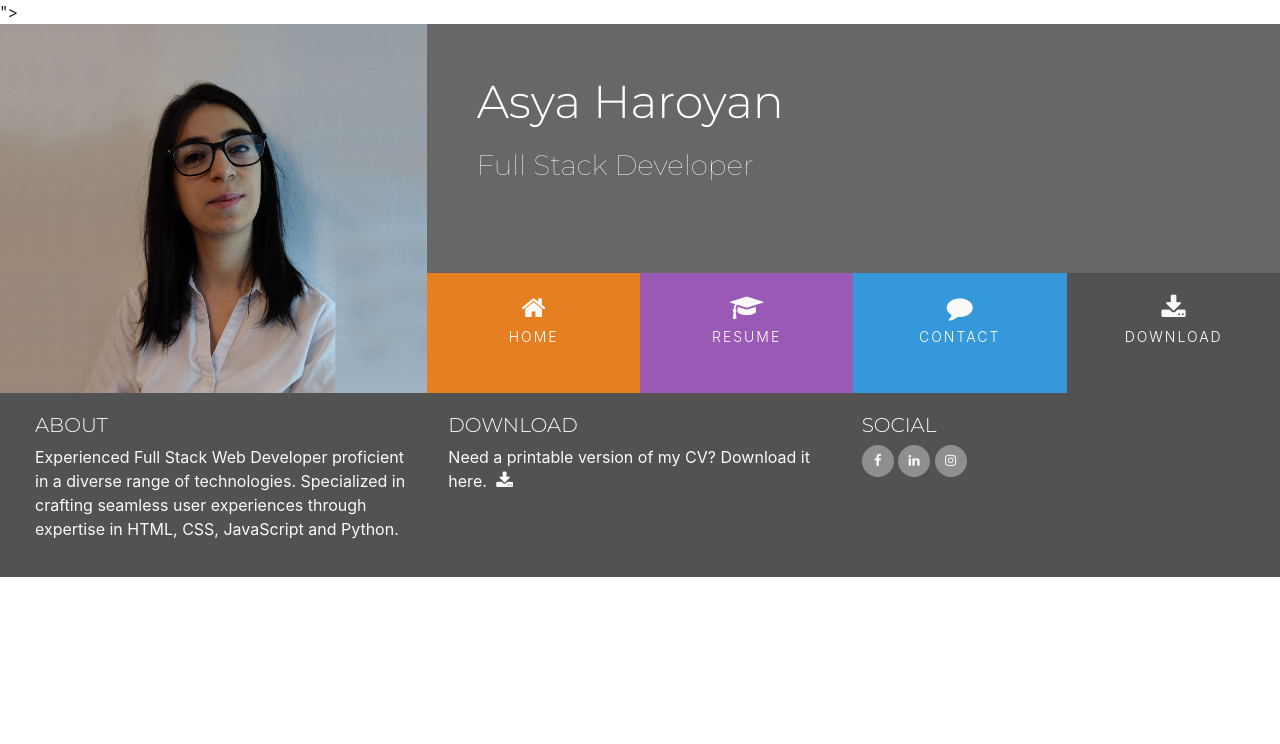
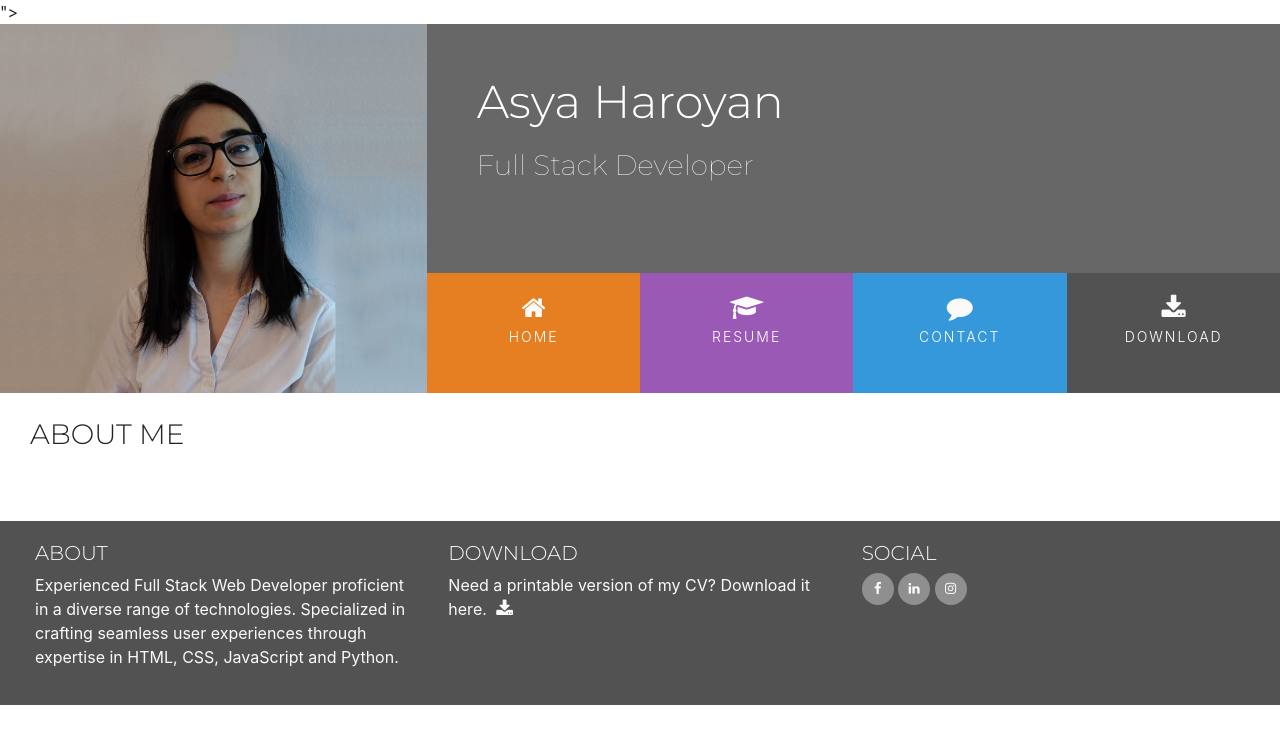
Before and after one commit to asyaharoyan/resume-project, a plain HTML site: page index.html in a window 1280 px wide. Drawn offline with nearby package versions, Linux system fonts and the light colour scheme.

Commit message:
Add section

```diff
--- a/assets/css/style.css
+++ b/assets/css/style.css
@@ -20,6 +20,10 @@
 
 .ui-menu-color-download {
     background-color: #525252;
+}
+
+.bg-color-three-reasones {
+    background-color: #fff;
 }
 
 /* ---------------------------------------Headings */
@@ -131,6 +135,23 @@ h4 {
     display: inline-block;
 }
 
+.row-table {
+    display: table;
+}
+
+.section-column {
+    display: table-cell;
+    padding: 0 30px 30px;
+    float: none;
+}
+
+.section-heading {
+    font-family: "Montserrat", sans-serif;
+    font-weight: 300;
+    margin-top: 25px;
+    margin-bottom: 40px;
+}
+
 /* ---------------------------------------Hover.css */
 
 .hvr-sweep-to-bottom:before {
--- a/index.html
+++ b/index.html
@@ -53,7 +53,16 @@
         </div>
 
     </header>
-    <section>
+    <section class="container-fluid">
+        <div class="row row-table">
+            <div class="col-md-8 bg-color-three-reasones section-column">
+                <div class="row">
+                    <div class="col">
+                        <h3 class="section-heading uppercase">About Me</h3>
+                    </div>
+                </div>
+            </div>
+        </div>
 
     </section>
     <footer class="container-fluid">
```
